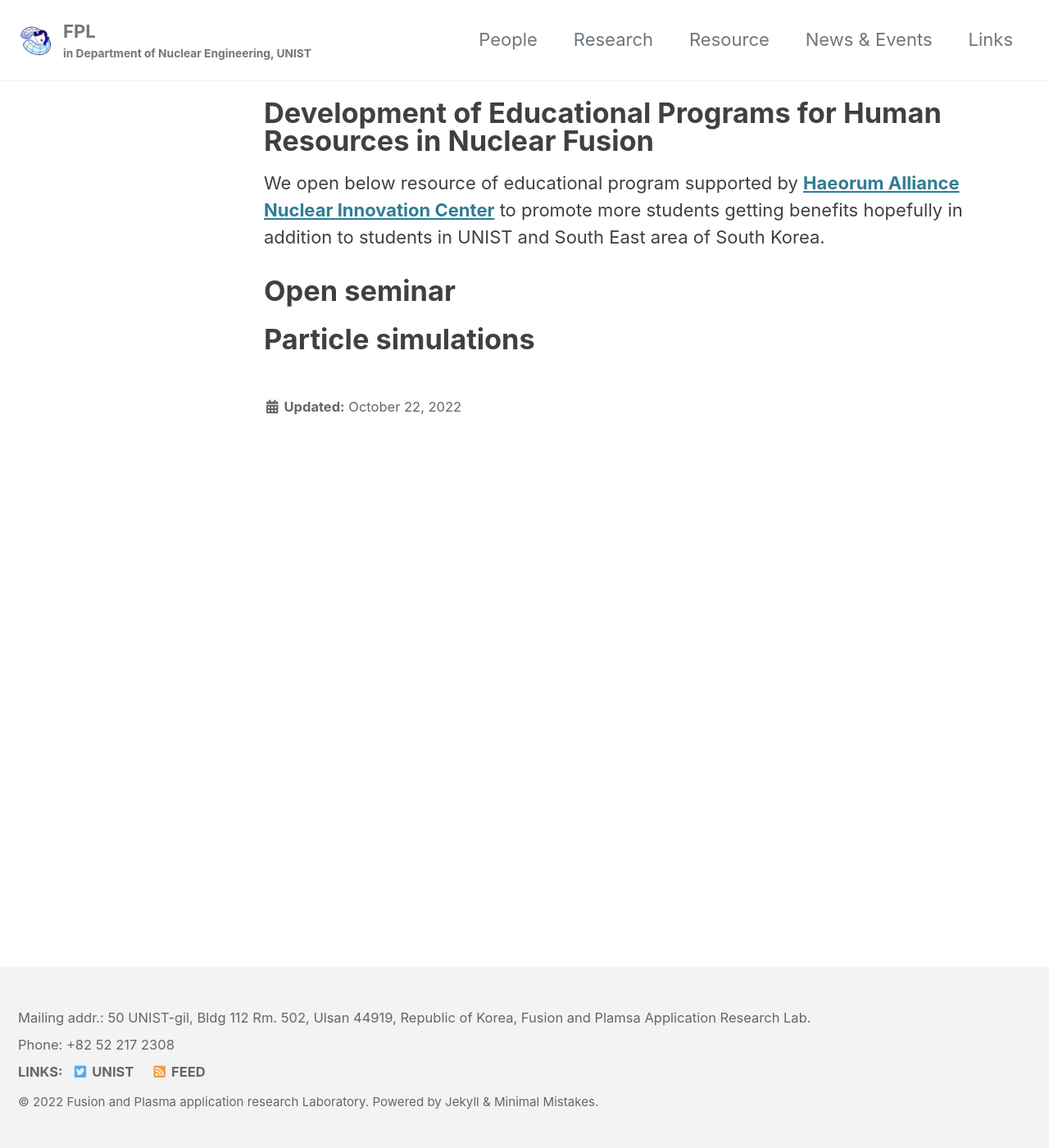
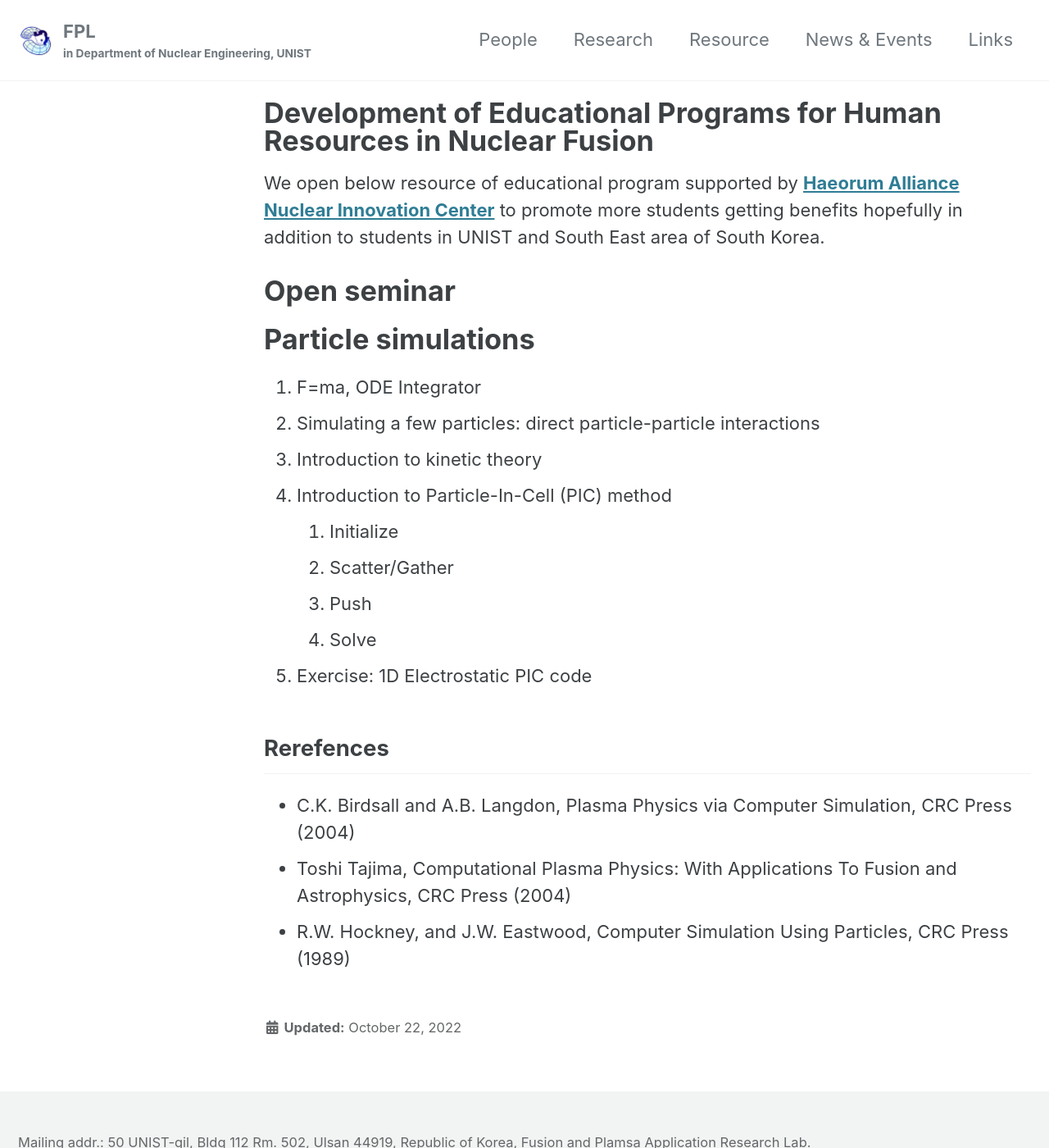
Before and after one commit to UNIST-FPL/unist-fpl.github.io, a Jekyll site: the page built from _pages/resource_hanic.md, in a window 1280 px wide and 1400 px high. Shown: the whole window at 82% size. Built offline with Jekyll 4.4.1, drawn with Linux system fonts in a browser that asks for light colours; cached includes are drawn as plain includes.

Commit message:
add contents to haeoreum

```diff
--- a/_pages/resource_hanic.md
+++ b/_pages/resource_hanic.md
@@ -10,3 +10,18 @@ We open below resource of educational program supported by [**Haeorum Alliance N
 # Open seminar
 
 # Particle simulations
+
+1. F=ma, ODE Integrator
+2. Simulating a few particles: direct particle-particle interactions
+3. Introduction to kinetic theory
+4. Introduction to Particle-In-Cell (PIC) method
+    5. Initialize
+    6. Scatter/Gather
+    7. Push
+    8. Solve
+9. Exercise: 1D Electrostatic PIC code
+
+## Rerefences
+* C.K. Birdsall and A.B. Langdon, Plasma Physics via Computer Simulation, CRC Press (2004)
+* Toshi Tajima, Computational Plasma Physics: With Applications To Fusion and Astrophysics, CRC Press (2004)
+* R.W. Hockney, and J.W. Eastwood, Computer Simulation Using Particles, CRC Press (1989)
```
